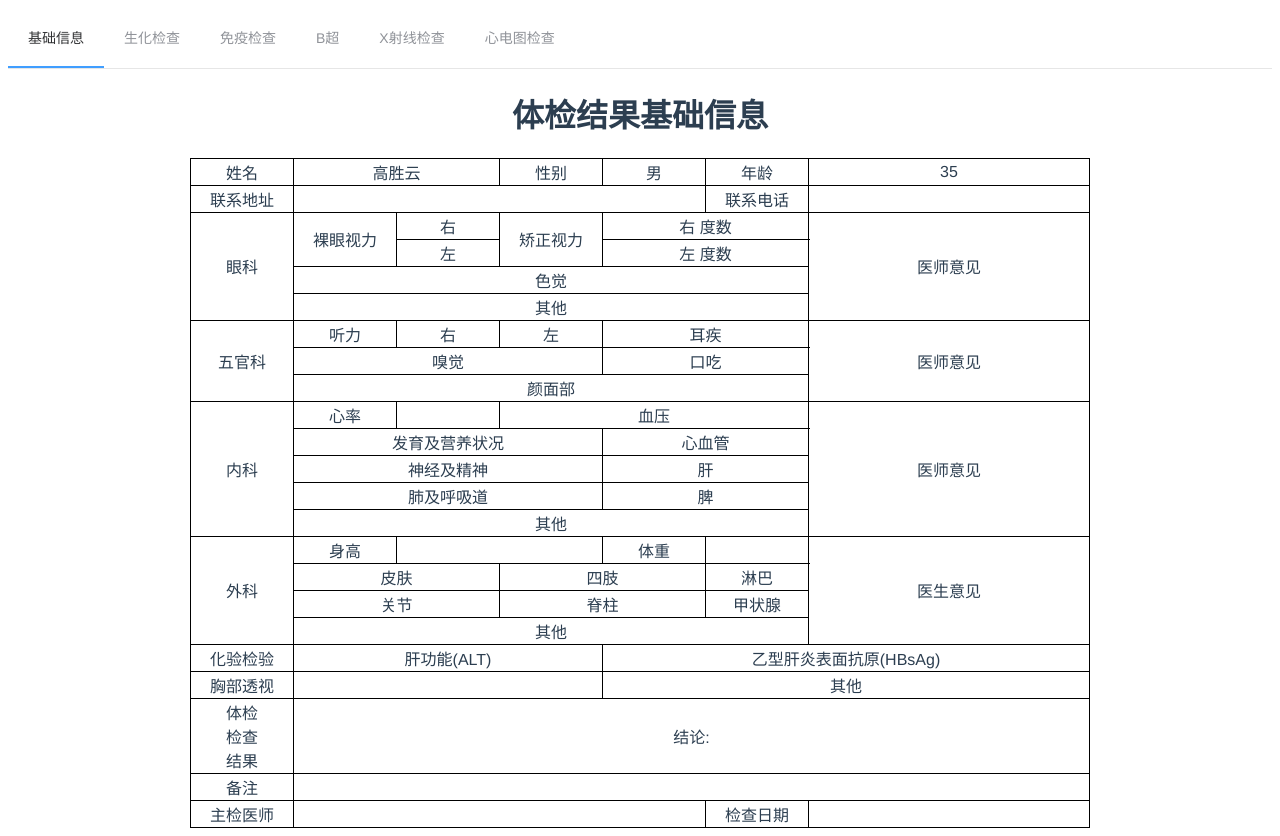
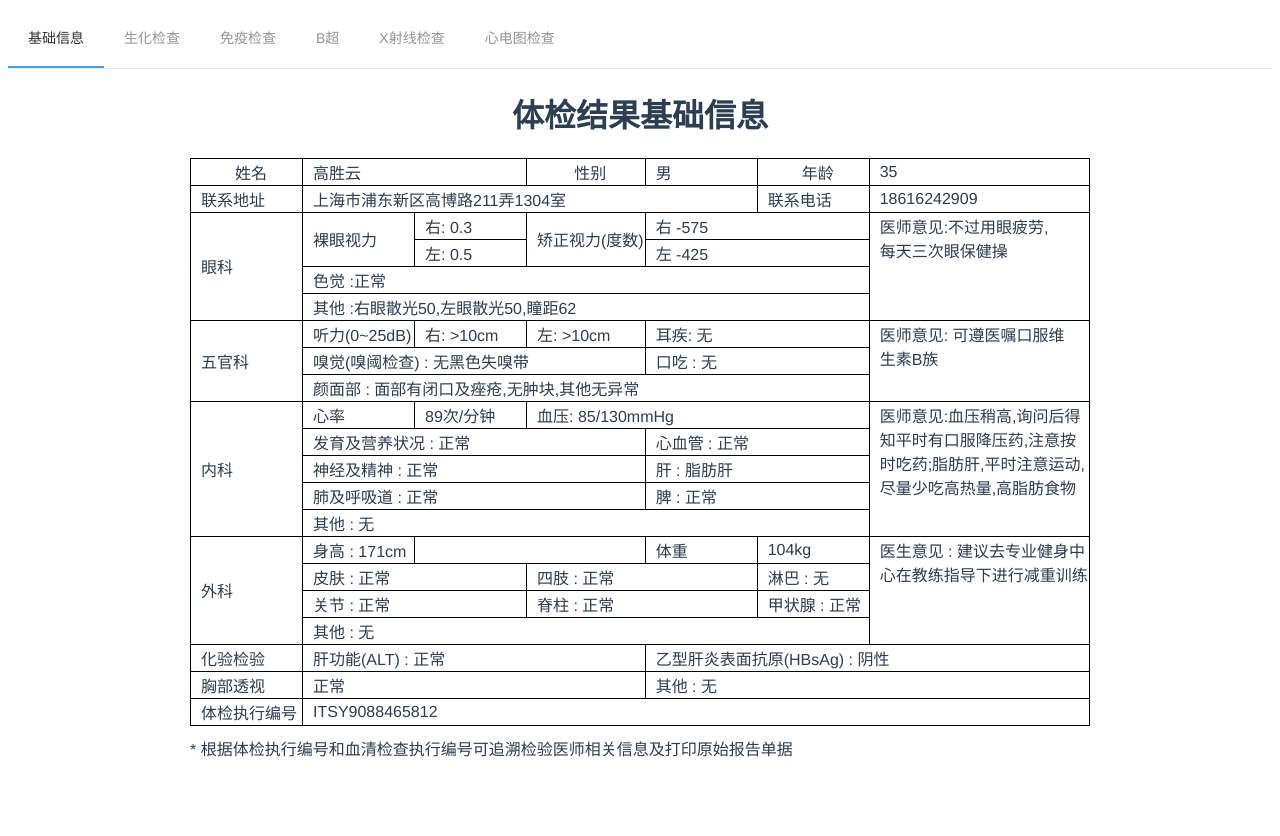
Before and after one commit to gaoshengyun/phyexamresult, a Vue app: page /immunoassay in a window 1280 px wide. After the commit the page ends 800 px from the top, so only its background shows below. Built offline with nearby package versions, Linux system fonts and the light colour scheme.

Commit message:
基础信息信息补全

```diff
--- a/src/components/baseinfo.vue
+++ b/src/components/baseinfo.vue
@@ -3,128 +3,119 @@
     <h1>体检结果基础信息</h1>
     <table class="baseinfo">
       <tr>
-        <td>姓名</td>
+        <td class="center">姓名</td>
         <td colspan="2" style="width:200px">高胜云</td>
-        <td>性别</td>
+        <td class="center">性别</td>
         <td>男</td>
-        <td>年龄</td>
+        <td class="center">年龄</td>
         <td colspan="3" style="width:300px">35</td>
       </tr>
       <tr>
         <td>联系地址</td>
-        <td colspan="4" style="width:400px"></td>
+        <td colspan="4" style="width:400px">上海市浦东新区高博路211弄1304室</td>
         <td>联系电话</td>
-        <td colspan="3" style="width:300px"></td>
+        <td colspan="3" style="width:300px">18616242909</td>
       </tr>
 
       <!-- 眼科 -->
       <tr>
         <td rowspan="4">眼科</td>
         <td rowspan="2">裸眼视力</td>
-        <td colspan="">右</td>
-        <td rowspan="2">矫正视力</td>
-        <td colspan="3">右 度数</td>
-        <td rowspan="4" colspan="2">医师意见</td>
+        <td colspan="">右: 0.3</td>
+        <td rowspan="2">矫正视力(度数)</td>
+        <td colspan="3">右 -575</td>
+        <td class="top" rowspan="4" colspan="2">医师意见:不过用眼疲劳,<br>每天三次眼保健操</td>
       </tr>
       <tr>
-        <td>左</td>
-        <td colspan="3">左 度数</td>
+        <td>左: 0.5</td>
+        <td colspan="3">左 -425</td>
       </tr>
       <tr>
-        <td colspan="6">色觉</td>
+        <td colspan="6">色觉 :正常</td>
       </tr>
       <tr>
-        <td colspan="6">其他</td>
+        <td colspan="6">其他 :右眼散光50,左眼散光50,瞳距62</td>
       </tr>
 
       <!-- 五官科 -->
       <tr>
         <td rowspan="3">五官科</td>
-        <td>听力</td>
-        <td>右</td>
-        <td>左</td>
-        <td colspan="3">耳疾</td>
-        <td rowspan="3" colspan="2">医师意见</td>
+        <td>听力(0~25dB)</td>
+        <td>右: &gt;10cm</td>
+        <td>左: &gt;10cm</td>
+        <td colspan="3">耳疾: 无</td>
+        <td class="top" rowspan="3" colspan="2">医师意见: 可遵医嘱口服维<br>生素B族</td>
       </tr>
       <tr>
-        <td colspan="3">嗅觉</td>
-        <td colspan="3">口吃</td>
+        <td colspan="3">嗅觉(嗅阈检查) : 无黑色失嗅带</td>
+        <td colspan="3">口吃 : 无</td>
       </tr>
       <tr>
-        <td colspan="6">颜面部</td>
+        <td colspan="6">颜面部 : 面部有闭口及痤疮,无肿块,其他无异常</td>
       </tr>
 
       <!-- 内科 -->
       <tr>
         <td rowspan="5">内科</td>
         <td>心率</td>
-        <td></td>
-        <td colspan="4">血压</td>
-        <td rowspan="5" colspan="2">医师意见</td>
+        <td>89次/分钟</td>
+        <td colspan="4">血压: 85/130mmHg</td>
+        <td class="top" rowspan="5" colspan="2">医师意见:血压稍高,询问后得<br>知平时有口服降压药,注意按<br>时吃药;脂肪肝,平时注意运动,<br>尽量少吃高热量,高脂肪食物</td>
       </tr>
       <tr>
-        <td colspan="3">发育及营养状况</td>
-        <td colspan="3">心血管</td>
+        <td colspan="3">发育及营养状况 : 正常</td>
+        <td colspan="3">心血管 : 正常</td>
       </tr>
       <tr>
-        <td colspan="3">神经及精神</td>
-        <td colspan="3">肝</td>
+        <td colspan="3">神经及精神 : 正常</td>
+        <td colspan="3">肝 : 脂肪肝</td>
       </tr>
       <tr>
-        <td colspan="3">肺及呼吸道</td>
-        <td colspan="3">脾</td>
+        <td colspan="3">肺及呼吸道 : 正常</td>
+        <td colspan="3">脾 : 正常</td>
       </tr>
       <tr>
-        <td colspan="6">其他</td>
+        <td colspan="6">其他 : 无</td>
       </tr>
 
       <!-- 外科 -->
       <tr>
         <td rowspan="4">外科</td>
-        <td>身高</td>
+        <td>身高 : 171cm</td>
         <td colspan="2"></td>
         <td>体重</td>
-        <td colspan="2"></td>
-        <td rowspan="4" colspan="2">医生意见</td>
+        <td colspan="2">104kg</td>
+        <td class="top" rowspan="4" colspan="2">医生意见 : 建议去专业健身中<br>心在教练指导下进行减重训练</td>
       </tr>
       <tr>
-        <td colspan="2">皮肤</td>
-        <td colspan="2">四肢</td>
-        <td colspan="2">淋巴</td>
+        <td colspan="2">皮肤 : 正常</td>
+        <td colspan="2">四肢 : 正常</td>
+        <td colspan="2">淋巴 : 无</td>
       </tr>
       <tr>
-        <td colspan="2">关节</td>
-        <td colspan="2">脊柱</td>
-        <td colspan="2">甲状腺</td>
+        <td colspan="2">关节 : 正常</td>
+        <td colspan="2">脊柱 : 正常</td>
+        <td colspan="2">甲状腺 : 正常</td>
       </tr>
       <tr>
-        <td colspan="6">其他</td>
+        <td colspan="6">其他 : 无</td>
       </tr>
       <tr>
         <td>化验检验</td>
-        <td colspan="3">肝功能(ALT)</td>
-        <td colspan="5">乙型肝炎表面抗原(HBsAg)</td>
+        <td colspan="3">肝功能(ALT) : 正常</td>
+        <td colspan="5">乙型肝炎表面抗原(HBsAg) : 阴性</td>
       </tr>
       <tr>
         <td>胸部透视</td>
-        <td colspan="3"></td>
-        <td colspan="5">其他</td>
+        <td colspan="3">正常</td>
+        <td colspan="5">其他 : 无</td>
       </tr>
       <tr>
-        <td>体检<br>检查</br>结果</td>
-        <td colspan="8">结论:</td>
-      </tr>
-      <tr>
-        <td>备注</td>
-        <td colspan="8"></td>
-      </tr>
-      <tr>
-        <td>主检医师</td>
-        <td colspan="4"></td>
-        <td>检查日期</td>
-        <td colspan="3"></td>
+        <td>体检执行编号</td>
+        <td colspan="8">ITSY9088465812</td>
       </tr>
     </table>
+    <div class="tips">* 根据体检执行编号和血清检查执行编号可追溯检验医师相关信息及打印原始报告单据</div>
   </div>
 </template>
 
@@ -145,7 +136,21 @@
       border: 1px solid #000;
       white-space:nowrap;
       width: 100px;
+      text-align: left;
+      padding-left: 10px;
+      &.center{
+        text-align: center;
+      }
+      &.top{
+        vertical-align: top;
+      }
     }
+  }
+  .tips,{
+    text-align: left;
+    width: 900px;
+    margin: 0 auto;
+    padding: 10px;
   }
 
 
```
